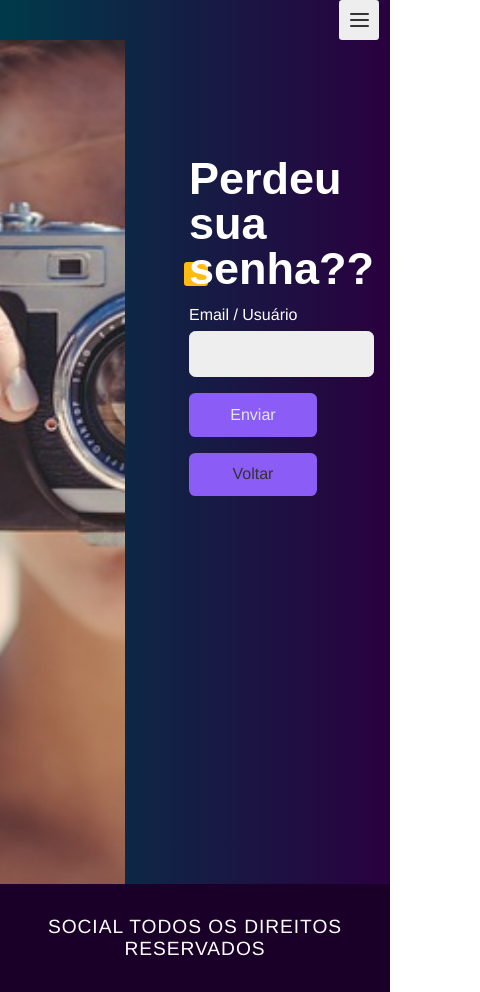
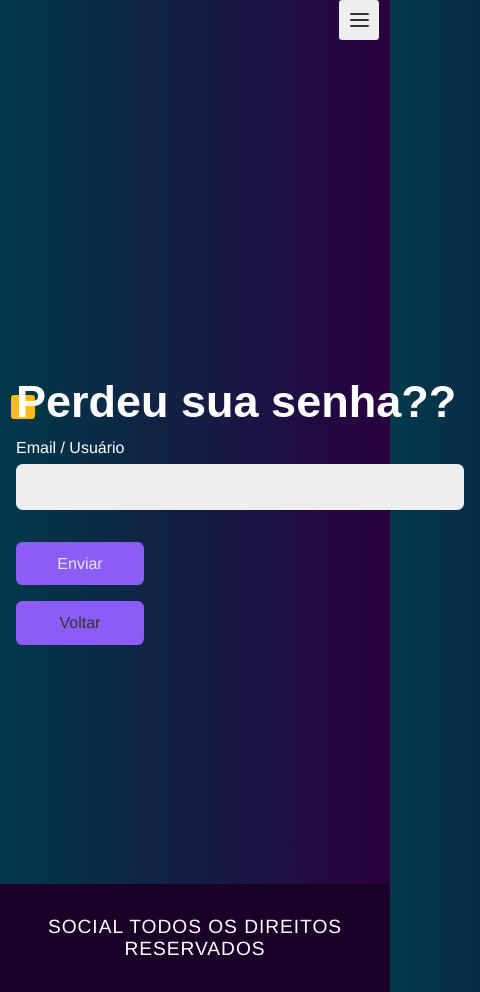
Before and after one commit to Guilherme-lima545/Social, a Next.js app: page /login/perdeu in a window 390 px wide. Shown: the whole page, 480 px wide, since content can reach past the window. Built offline with nearby package versions, Linux system fonts and the light colour scheme; no server answers; a web font is replaced by a local one.

Commit message:
Correção na responsividade e correção no header

```diff
--- a/src/app/api/route.ts
+++ b/src/app/api/route.ts
@@ -674,6 +674,7 @@ export async function PASSWORD_LOST(email: string, url: string) {
 
 
 
+
   const data = await response.json()
 
   return data
--- a/src/app/login/perdeu/page.tsx
+++ b/src/app/login/perdeu/page.tsx
@@ -19,13 +19,20 @@ export default function Lostpassword() {
 
     if (!email) {
       e.preventDefault();
-      setError('Por favor insira seu Email');
+      setError('Por favor insira seu Email / Usuario');
       return;
     }
 
 
 
     const reset = await PASSWORD_LOST(email, `${process.env.NEXT_PUBLIC_APP_URL}/login/resetar`)
+
+
+    if (reset.data?.status === 401) {
+    setSucesso('')
+    setError('Usuario / Email não encontrado')
+    return
+  }
 
     if(reset) {
       setSucesso('Link enviado para o email')
@@ -58,7 +65,7 @@ export default function Lostpassword() {
         <p style={{color: 'green'}}>{sucesso} </p>
         {Error && <ErrorMessage error={Error} />}
         <Button> Enviar </Button>
-        <Button onClick={() => voltar}>
+         <Button type='button' onClick={() => voltar}>
           <Link href="/login"> Voltar </Link>
         </Button>
       </form>
--- a/src/components/header.tsx
+++ b/src/components/header.tsx
@@ -7,6 +7,7 @@ import { USER_GET } from '@/app/api/route';
 import Usemedia from '@/Hook/Usemedia';
 import { useEffect, useState } from 'react';
 import { Getcookies } from '@/actions/cookie';
+import { usePathname } from 'next/navigation';
 
 type User = {
   nome: string;
@@ -17,6 +18,7 @@ export default function Header({ children }: { children?: React.ReactNode }) {
   const [mobileMenu, setMobileMenu] = useState(false);
   const [token, setToken] = useState('');
   const [user, setUser] = useState<User | null>(null);
+  const pathname = usePathname();
 
   useEffect(() => {
     async function getUser() {
@@ -28,7 +30,7 @@ export default function Header({ children }: { children?: React.ReactNode }) {
     }
 
     getUser();
-  }, []);
+  }, [pathname]);
 
   return (
     <div>
--- a/src/styles/login.module.css
+++ b/src/styles/login.module.css
@@ -17,3 +17,19 @@
   padding: 1rem;
   margin-top: 10vh;
 }
+
+
+@media (max-width: 637px) {
+
+  .forms {
+    width: 500px;
+    display: flex;
+    flex-direction: column;
+    justify-content: center;
+  }
+
+  .login:before {
+    display: none;
+  }
+
+}
```
Also changed, not shown: src/styles/loginform.module.css (line endings or trailing spaces), 1 other file (tests, documents, lock files or other folders).
